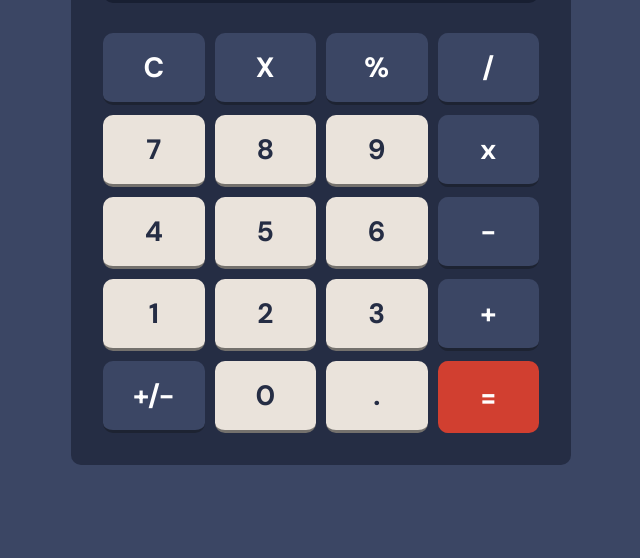
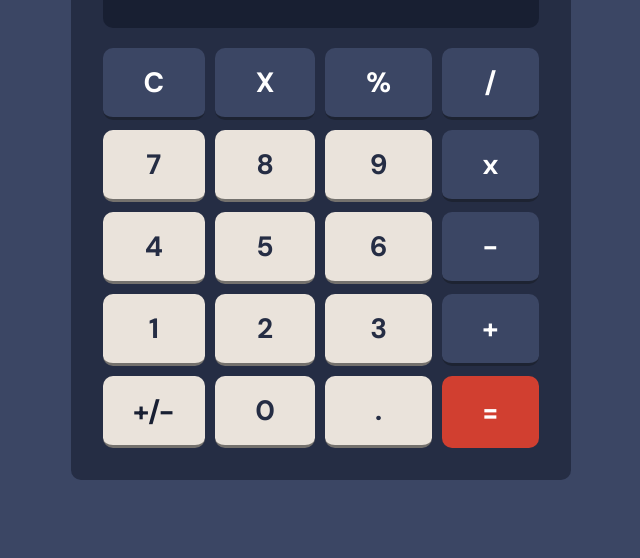
Before and after one commit to riosbrian/javascript-projects, a plain HTML site: page calculator/calculator.html in a window 1280 px wide. Shown: the part 242-800 px from the top of the page, without its empty margins (319-959 px from the left). Drawn offline with Linux system fonts and the light colour scheme.

Commit message:
finished calculator

```diff
--- a/calculator/calculator.css
+++ b/calculator/calculator.css
@@ -38,10 +38,15 @@ body {
   background-color: var(--color-navy-blue);
   border-radius: 1rem;
   display: grid;
-  gap: 1rem;
-  grid-template-columns: repeat(4, 1fr);
+  grid-template-columns: 1fr;
   padding: 3.2rem;
-  width: 50rem;
+  width: 32rem;
+}
+
+.buttons-container {
+  display: grid;
+  gap: 0.5rem;
+  grid-template-columns: repeat(4, auto);
 }
 
 .calculator__display {
@@ -78,7 +83,7 @@ body {
   font-family: var(--font-calculator);
   font-size: 2.8rem;
   font-weight: 700;
-  padding: 1.6rem;
+  padding: 1rem;
   transition: all 0.2s;
 }
 
@@ -101,3 +106,45 @@ body {
   border: none;
   color: white;
 }
+
+.calculator__btn[char='moreless'] {
+  background-color: var(--color-very-light-grey);
+  color: transparent;
+  position: relative;
+}
+
+.calculator__btn[char='moreless']::after {
+  color: var(--color-dark-blue);
+  content: '+/-';
+  left: 50%;
+  position: absolute;
+  top: 50%;
+  transform: translate(-50%, -50%);
+}
+
+/*-----------------*/
+/* #MEDIA QUERIES */
+
+@media screen and (min-width: 575px) {
+  .calculator {
+    width: 42rem;
+  }
+
+  .buttons-container {
+    gap: 1rem;
+  }
+}
+
+@media screen and (min-width: 768px) {
+  .calculator {
+    width: 50rem;
+  }
+
+  .calculator__display {
+    height: 16rem;
+  }
+
+  .calculator__btn {
+    padding: 1.6rem;
+  }
+}
--- a/calculator/calculator.html
+++ b/calculator/calculator.html
@@ -11,44 +11,75 @@
     <main class="container">
       <div class="calculator">
         <div class="calculator__display">
-          <span class="result">10</span>
+          <span class="result"></span>
         </div>
-        <button class="btn calculator__btn calculator__btn--operation">
+        <div class="buttons-container">
+          <button
+            char="clear"
+            class="btn calculator__btn calculator__btn--operation"
+          >
             C
           </button>
-        <button class="btn calculator__btn calculator__btn--operation">
+          <button
+            char="delete"
+            class="btn calculator__btn calculator__btn--operation"
+          >
             X
           </button>
-        <button class="btn calculator__btn calculator__btn--operation">
+          <button
+            char="%"
+            class="btn calculator__btn calculator__btn--operation"
+          >
             %
           </button>
-        <button class="btn calculator__btn calculator__btn--operation">
+          <button
+            char="/"
+            class="btn calculator__btn calculator__btn--operation"
+          >
             /
           </button>
-        <button class="btn calculator__btn">7</button>
-        <button class="btn calculator__btn">8</button>
-        <button class="btn calculator__btn">9</button>
-        <button class="btn calculator__btn calculator__btn--operation">
+          <button char="7" class="btn calculator__btn">7</button>
+          <button char="8" class="btn calculator__btn">8</button>
+          <button char="9" class="btn calculator__btn">9</button>
+          <button
+            char="*"
+            class="btn calculator__btn calculator__btn--operation"
+          >
             x
           </button>
-        <button class="btn calculator__btn">4</button>
-        <button class="btn calculator__btn">5</button>
-        <button class="btn calculator__btn">6</button>
-        <button class="btn calculator__btn calculator__btn--operation">
+          <button char="4" class="btn calculator__btn">4</button>
+          <button char="5" class="btn calculator__btn">5</button>
+          <button char="6" class="btn calculator__btn">6</button>
+          <button
+            char="-"
+            class="btn calculator__btn calculator__btn--operation"
+          >
             -
           </button>
-        <button class="btn calculator__btn">1</button>
-        <button class="btn calculator__btn">2</button>
-        <button class="btn calculator__btn">3</button>
-        <button class="btn calculator__btn calculator__btn--operation">
+          <button char="1" class="btn calculator__btn">1</button>
+          <button char="2" class="btn calculator__btn">2</button>
+          <button char="3" class="btn calculator__btn">3</button>
+          <button
+            char="+"
+            class="btn calculator__btn calculator__btn--operation"
+          >
             +
           </button>
-        <button class="btn calculator__btn calculator__btn--operation">
-          +/-
+          <button
+            char="moreless"
+            class="btn calculator__btn calculator__btn--operation"
+          >
+            +
           </button>
-        <button class="btn calculator__btn">0</button>
-        <button class="btn calculator__btn">.</button>
-        <button class="btn calculator__btn calculator__btn--equal">=</button>
+          <button char="0" class="btn calculator__btn">0</button>
+          <button char="." class="btn calculator__btn">.</button>
+          <button
+            char="equal"
+            class="btn calculator__btn calculator__btn--equal"
+          >
+            =
+          </button>
+        </div>
       </div>
     </main>
     <script src="calculator.js"></script>
--- a/calculator/calculator.js
+++ b/calculator/calculator.js
@@ -1 +1,44 @@
 'use strict';
+
+const result = document.querySelector('.result');
+const buttons = document.querySelector('.buttons-container');
+
+let operation = '';
+
+const MATH_OPERATIONS = {
+  clear: () => {
+    result.innerHTML = '';
+    operation = result.innerHTML;
+  },
+  delete: () => {
+    result.innerHTML = operation.slice(0, -1);
+    operation = result.innerHTML;
+  },
+  moreless: () => {
+    if (operation[0] === '-') {
+      operation = operation.replace(operation[0], '');
+    } else {
+      operation = '-' + operation;
+    }
+    result.innerHTML = operation;
+  },
+};
+
+buttons.addEventListener('click', ({ target }) => {
+  if (target.tagName !== 'BUTTON') return;
+
+  const keyPressed = target.getAttribute('char');
+  if (keyPressed === 'equal') {
+    result.innerHTML = eval(operation);
+    operation = result.innerHTML;
+    return;
+  }
+
+  if (MATH_OPERATIONS[keyPressed]) {
+    MATH_OPERATIONS[keyPressed](keyPressed);
+    return;
+  }
+
+  operation += keyPressed;
+  result.innerHTML = operation;
+});
--- /dev/null
+++ b/style.css
@@ -0,0 +1,42 @@
+*,
+*::before,
+*::after {
+  box-sizing: border-box;
+  margin: 0;
+  padding: 0;
+}
+
+html {
+  font-size: 62.5%;
+}
+
+body {
+  display: grid;
+  height: 100vh;
+  place-content: center;
+}
+
+.btn {
+  border: 2px solid #111;
+  border-radius: 1rem;
+  font-size: 4rem;
+  padding: 2rem 4rem;
+}
+
+.clip {
+  clip-path: polygon(
+    0px 5px,
+    1px 5px,
+    1px 3px,
+    2px 3px,
+    2px 2px,
+    3px 2px,
+    3px 1px,
+    4px 1px,
+    5px 1px,
+    5px 0px
+  );
+}
+
+.btn {
+}
```
Also changed, not shown: index.html (+4 -1 lines). Lines whose indentation alone changed are shown as unchanged.
